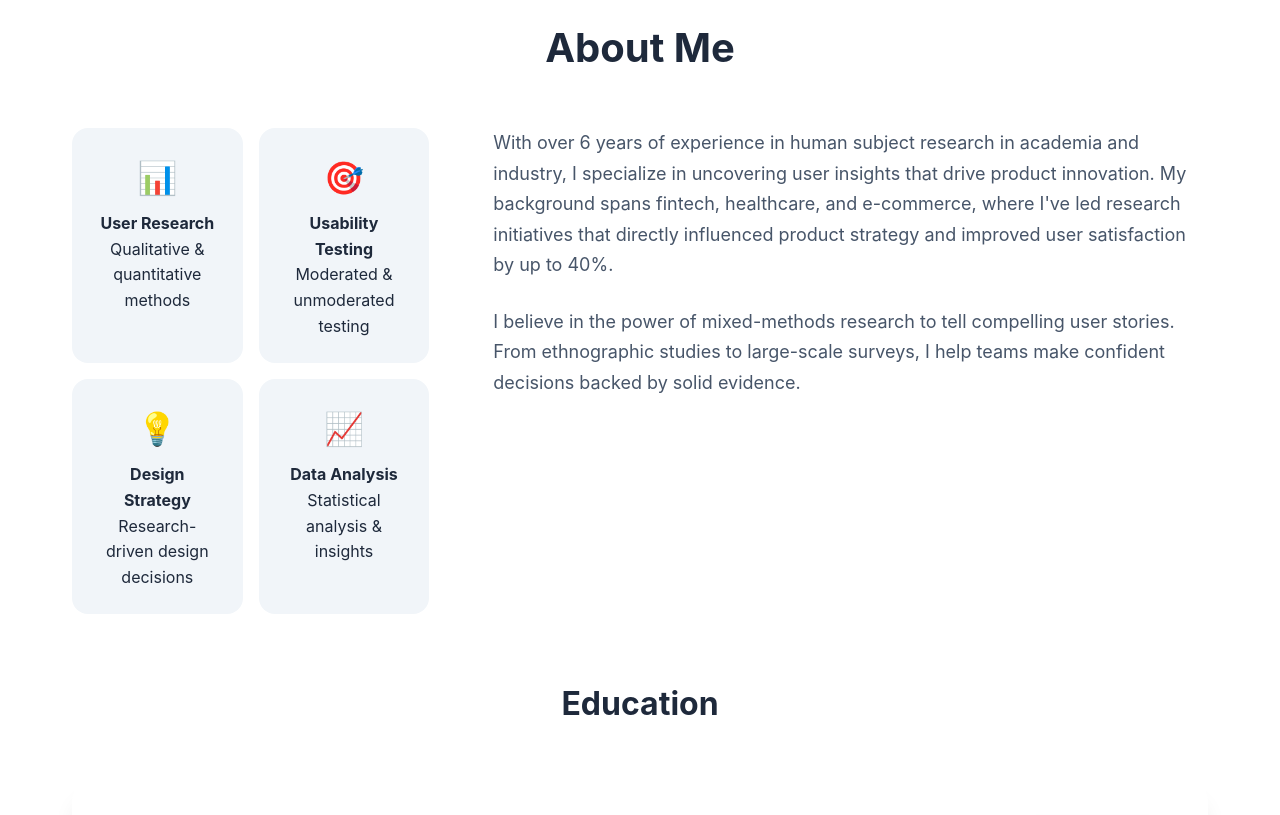
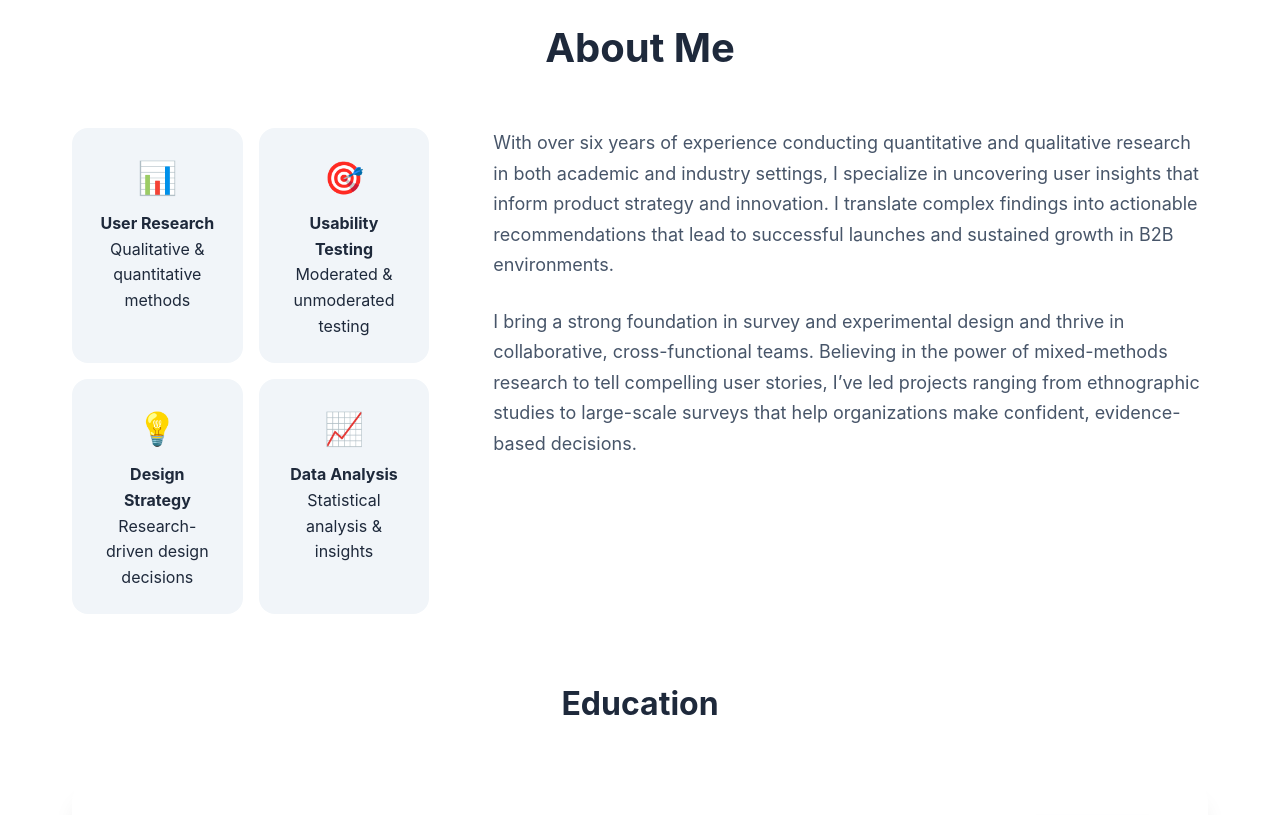
Before and after one commit to Jessamineys/research-portfolio, a plain HTML site: page index.html in a window 1280 px wide. Shown: the part 880-1695 px from the top of the page. Drawn offline with Linux system fonts and the light colour scheme.

Commit message:
Update About Me Section (the last update is the work together section)

```diff
--- a/index.html
+++ b/index.html
@@ -97,13 +97,13 @@
                 </div>
                 <div class="about-text">
                     <p style="font-size: 1.125rem; line-height: 1.7; color: var(--text-secondary);">
-                        With over 6 years of experience in human subject research in academia and industry, I specialize in uncovering user insights that drive product innovation. My background spans fintech, healthcare, and e-commerce, where I've led research initiatives that directly influenced product strategy and improved user satisfaction by up to 40%.
+                        With over six years of experience conducting quantitative and qualitative research in both academic and industry settings, I specialize in uncovering user insights that inform product strategy and innovation. I translate complex findings into actionable recommendations that lead to successful launches and sustained growth in B2B environments.
                     </p>
                     <br>
                     <p style="font-size: 1.125rem; line-height: 1.7; color: var(--text-secondary);">
-                        I believe in the power of mixed-methods research to tell compelling user stories. From ethnographic studies to large-scale surveys, I help teams make confident decisions backed by solid evidence.
+                        I bring a strong foundation in survey and experimental design and thrive in collaborative, cross-functional teams. Believing in the power of mixed-methods research to tell compelling user stories, I’ve led projects ranging from ethnographic studies to large-scale surveys that help organizations make confident, evidence-based decisions.
                     </p>
-                </div>
+                    </div>
             </div>
 
             <!-- Education Timeline - Updated Structure -->
```
